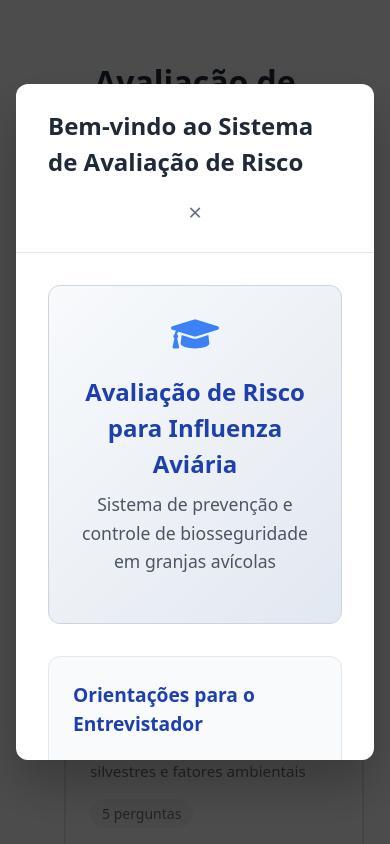
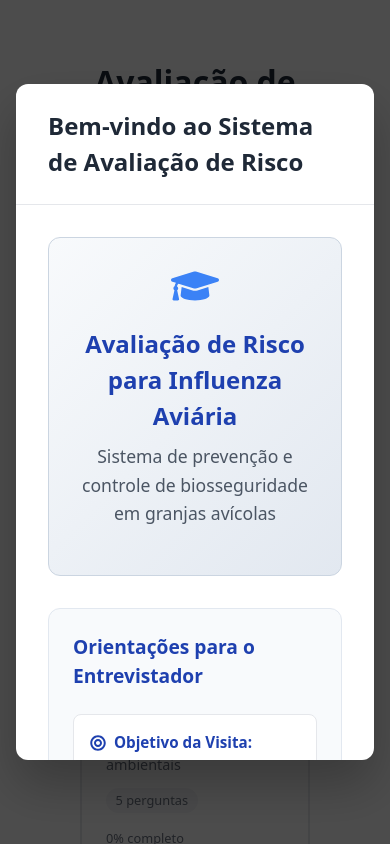
Before and after one commit to matheus-corbellini/riscos-influenza, a React (Vite) app: page / in a window 390 px wide. Shown: the top 844 px of the page. Built offline with nearby package versions, Linux system fonts and the light colour scheme.

Commit message:
arrumando responsividade

```diff
--- a/src/components/BlockCard/BlockCard.css
+++ b/src/components/BlockCard/BlockCard.css
@@ -218,3 +218,49 @@
     color: rgba(255, 255, 255, 0.6);
   }
 }
+
+@media (max-width: 768px) {
+  .block-card {
+    margin: 0 auto;
+    max-width: 100%;
+    width: 100%;
+  }
+
+  .card-header {
+    margin-bottom: 0.75rem;
+  }
+
+  .icon-container {
+    width: 40px;
+    height: 40px;
+    font-size: 1.25rem;
+  }
+
+  .card-content h3 {
+    font-size: 1.1rem;
+    line-height: 1.3;
+  }
+
+  .card-content p {
+    font-size: 0.9rem;
+    margin-bottom: 0.75rem;
+  }
+
+  .questions-info span {
+    font-size: 0.8rem;
+    padding: 0.2rem 0.6rem;
+  }
+
+  .card-footer {
+    margin-top: 1rem;
+    margin-bottom: 0.75rem;
+  }
+
+  .progress-label {
+    font-size: 0.8rem;
+  }
+
+  .action-text {
+    font-size: 0.9rem;
+  }
+}
--- a/src/components/Dashboard/Dashboard.css
+++ b/src/components/Dashboard/Dashboard.css
@@ -190,15 +190,15 @@
   font-weight: 500;
 }
 
-.modal-header {
+.modal-header-welcome {
   display: flex;
-  justify-content: space-between;
+  justify-content: center;
   align-items: center;
   padding: 1.5rem 2rem;
   border-bottom: 1px solid #e5e7eb;
 }
 
-.modal-header h2 {
+.modal-header-welcome h2 {
   margin: 0;
   color: #1f2937;
   font-size: 1.5rem;
@@ -397,11 +397,11 @@
     color: #bfdbfe;
   }
 
-  .modal-header {
+  .modal-header-welcome {
     border-color: #374151;
   }
 
-  .modal-header h2 {
+  .modal-header-welcome h2 {
     color: rgba(255, 255, 255, 0.87);
   }
 
@@ -509,4 +509,12 @@
     width: 100%;
     justify-content: center;
   }
+
+  .blocks-grid {
+    grid-template-columns: 1fr;
+    gap: 1.5rem;
+    padding: 0 1rem;
+    max-width: 100%;
+    margin: 0 auto;
+  }
 }
--- a/src/components/Dashboard/Dashboard.tsx
+++ b/src/components/Dashboard/Dashboard.tsx
@@ -177,11 +177,10 @@ const Dashboard: React.FC = () => {
       {showWelcome && (
         <div className="modal-overlay">
           <div className="welcome-modal">
-            <div className="modal-header">
-              <h2>Bem-vindo ao Sistema de Avaliação de Risco</h2>
-              <button className="close-button" onClick={handleWelcomeClose}>
-                ×
-              </button>
+            <div className="modal-header-welcome">
+              <h2 className="orientations-title">
+                Bem-vindo ao Sistema de Avaliação de Risco
+              </h2>
             </div>
             <div className="modal-body">
               <div className="welcome-content">
--- a/src/data/questions.ts
+++ b/src/data/questions.ts
@@ -85,8 +85,7 @@ export const blocks: Block[] = [
         text: "Qual é a principal fonte de água utilizada para as aves?",
         answers: [
           { text: "Rede pública ou poço com proteção", score: 0 },
-          { text: "Vertente ou açude fechado", score: 1 },
-          { text: "Açude ou rio aberto", score: 2 },
+          { text: "Açude, lago ou rio", score: 1 },
         ],
         feedback:
           "Fontes de água abertas podem estar contaminadas por fezes de aves silvestres. Priorize fontes protegidas e realize análises microbiológicas regulares da água.",
```
